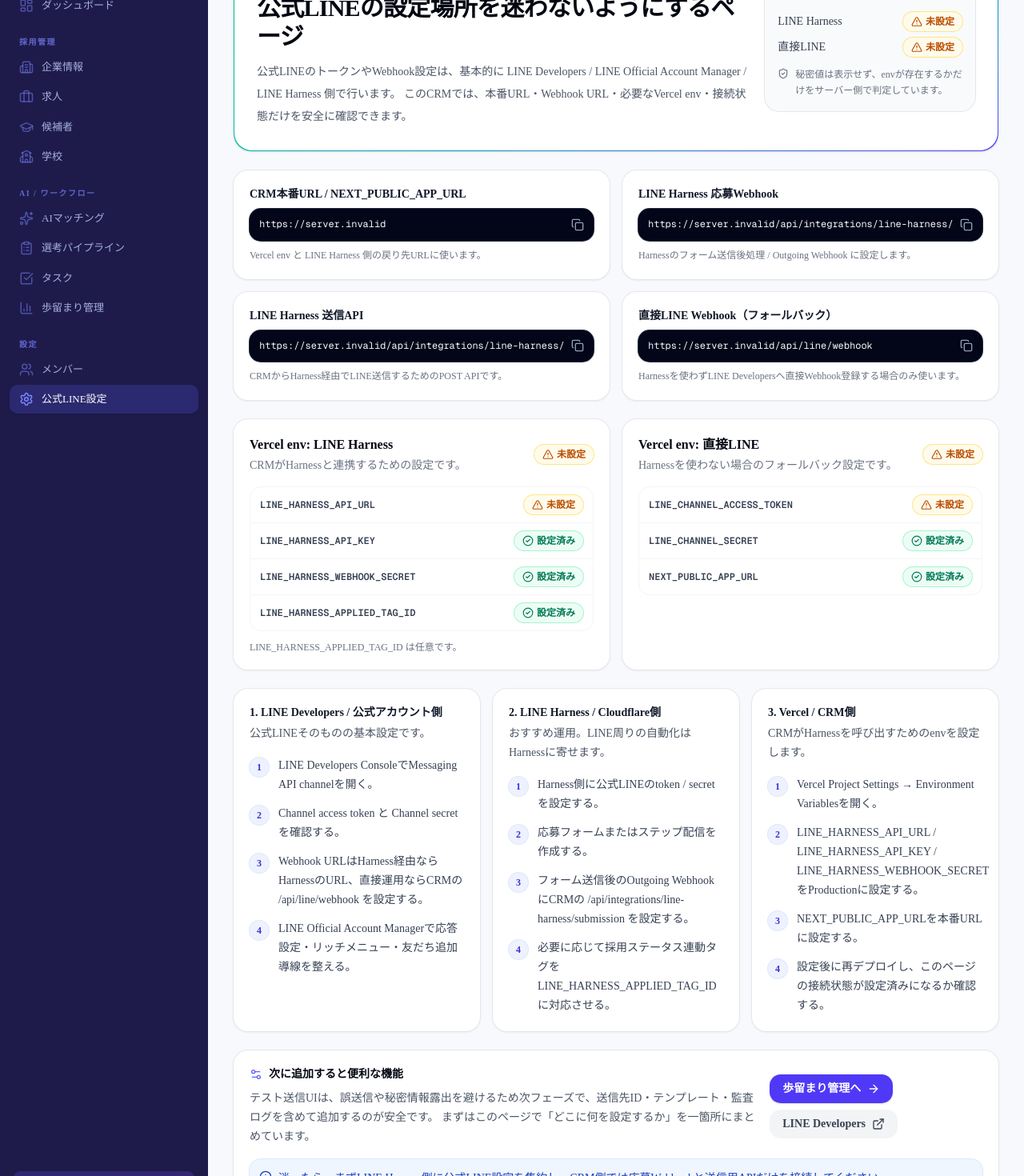
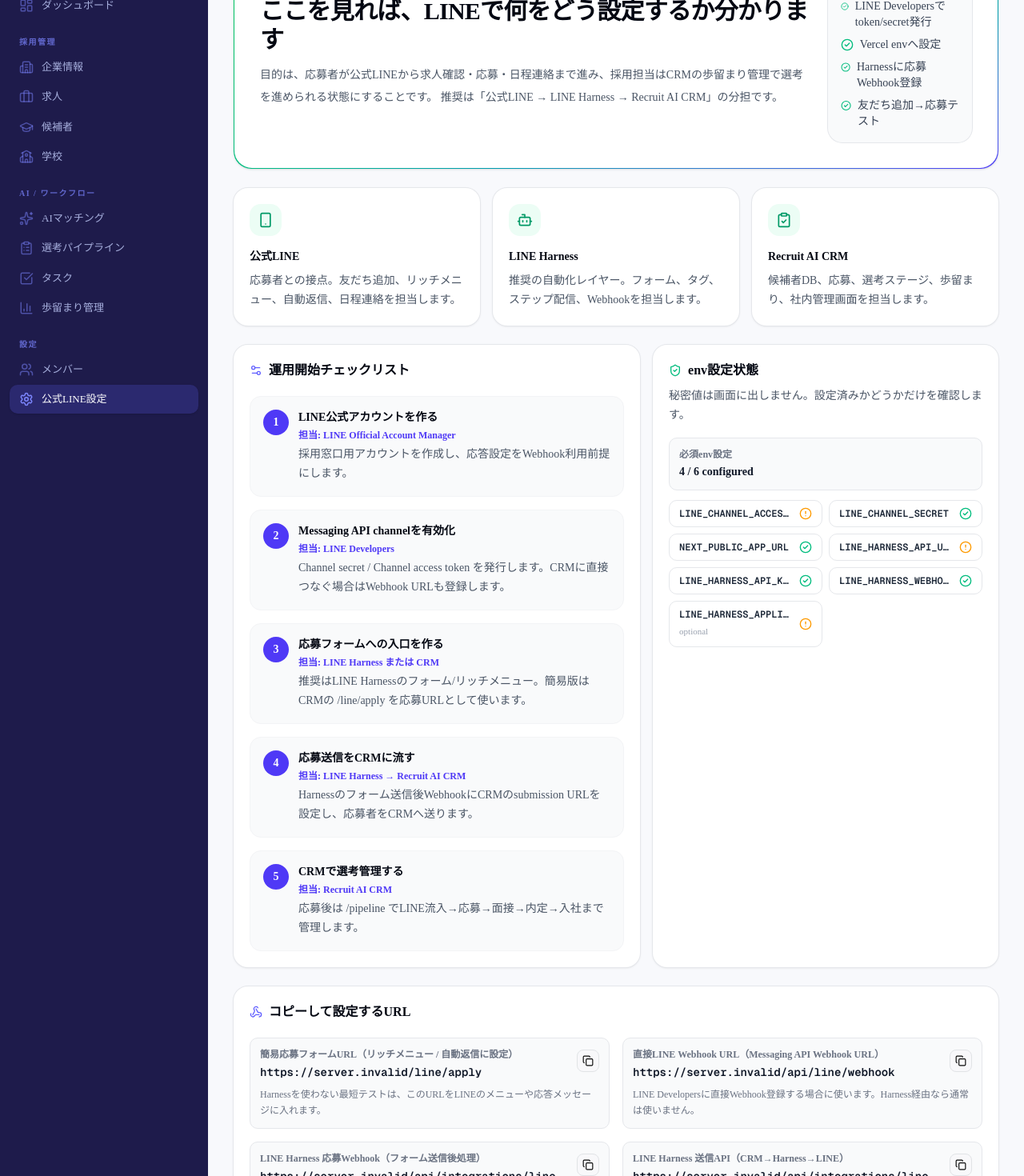
Before and after one commit to Rio2Ryo/recruit-ai-crm, a Next.js app: page /settings/line in a window 1280 px wide. Shown: the part 160-1630 px from the top of the page at 80% size. Built offline with nearby package versions, Linux system fonts and the light colour scheme; no server answers.

Commit message:
Clarify LINE setup flow

```diff
--- a/src/app/(dashboard)/settings/line/page.tsx
+++ b/src/app/(dashboard)/settings/line/page.tsx
@@ -1,124 +1,75 @@
 import Link from "next/link";
-import { Header } from "@/components/layout/header";
 import {
   ArrowRight,
+  Bot,
   CheckCircle2,
-  Copy,
+  ClipboardCheck,
   ExternalLink,
-  Info,
   MessageCircle,
+  MousePointerClick,
+  Send,
   Settings2,
   ShieldCheck,
-  TriangleAlert,
+  Smartphone,
+  Webhook,
 } from "lucide-react";
+import { Header } from "@/components/layout/header";
+import { LineCopyField } from "@/components/settings/line-copy-field";
+import { LineEnvStatus } from "@/components/settings/line-env-status";
 
-const APP_URL =
-  process.env.NEXT_PUBLIC_APP_URL || "https://recruit-ai-crm.vercel.app";
+const APP_URL = process.env.NEXT_PUBLIC_APP_URL || "https://recruit-ai-crm.vercel.app";
 
-const directLineEnv = [
-  "LINE_CHANNEL_ACCESS_TOKEN",
-  "LINE_CHANNEL_SECRET",
-  "NEXT_PUBLIC_APP_URL",
-] as const;
-
-const harnessEnv = [
-  "LINE_HARNESS_API_URL",
-  "LINE_HARNESS_API_KEY",
-  "LINE_HARNESS_WEBHOOK_SECRET",
-  "LINE_HARNESS_APPLIED_TAG_ID",
-] as const;
-
-const endpoints = [
+const setupSteps = [
   {
-    label: "CRM本番URL / NEXT_PUBLIC_APP_URL",
-    value: APP_URL,
-    note: "Vercel env と LINE Harness 側の戻り先URLに使います。",
+    title: "LINE公式アカウントを作る",
+    owner: "LINE Official Account Manager",
+    detail: "採用窓口用アカウントを作成し、応答設定をWebhook利用前提にします。",
   },
   {
-    label: "LINE Harness 応募Webhook",
-    value: `${APP_URL}/api/integrations/line-harness/submission`,
-    note: "Harnessのフォーム送信後処理 / Outgoing Webhook に設定します。",
+    title: "Messaging API channelを有効化",
+    owner: "LINE Developers",
+    detail: "Channel secret / Channel access token を発行します。CRMに直接つなぐ場合はWebhook URLも登録します。",
   },
   {
-    label: "LINE Harness 送信API",
-    value: `${APP_URL}/api/integrations/line-harness/send`,
-    note: "CRMからHarness経由でLINE送信するためのPOST APIです。",
+    title: "応募フォームへの入口を作る",
+    owner: "LINE Harness または CRM",
+    detail: "推奨はLINE Harnessのフォーム/リッチメニュー。簡易版はCRMの /line/apply を応募URLとして使います。",
   },
   {
-    label: "直接LINE Webhook（フォールバック）",
-    value: `${APP_URL}/api/line/webhook`,
-    note: "Harnessを使わずLINE Developersへ直接Webhook登録する場合のみ使います。",
+    title: "応募送信をCRMに流す",
+    owner: "LINE Harness → Recruit AI CRM",
+    detail: "Harnessのフォーム送信後WebhookにCRMのsubmission URLを設定し、応募者をCRMへ送ります。",
+  },
+  {
+    title: "CRMで選考管理する",
+    owner: "Recruit AI CRM",
+    detail: "応募後は /pipeline でLINE流入→応募→面接→内定→入社まで管理します。",
   },
 ];
 
-function isConfigured(name: string) {
-  return Boolean(process.env[name]);
-}
-
-function StatusPill({ configured }: { configured: boolean }) {
-  return (
-    <span
-      className={
-        configured
-          ? "inline-flex items-center gap-1 rounded-full bg-emerald-50 px-2.5 py-1 text-xs font-semibold text-emerald-700 ring-1 ring-emerald-200"
-          : "inline-flex items-center gap-1 rounded-full bg-amber-50 px-2.5 py-1 text-xs font-semibold text-amber-700 ring-1 ring-amber-200"
-      }
-    >
-      {configured ? (
-        <CheckCircle2 className="size-3.5" />
-      ) : (
-        <TriangleAlert className="size-3.5" />
-      )}
-      {configured ? "設定済み" : "未設定"}
-    </span>
-  );
-}
-
-function ConfigValue({ value }: { value: string }) {
-  return (
-    <div className="mt-2 flex items-center gap-2 rounded-xl bg-slate-950 px-3 py-2.5 text-slate-50 ring-1 ring-slate-800">
-      <code className="min-w-0 flex-1 overflow-x-auto whitespace-nowrap text-xs leading-relaxed">
-        {value}
-      </code>
-      <Copy className="size-4 shrink-0 text-slate-400" aria-hidden="true" />
-    </div>
-  );
-}
-
-function StepCard({
-  title,
-  description,
-  steps,
-}: {
-  title: string;
-  description: string;
-  steps: string[];
-}) {
-  return (
-    <div className="rounded-2xl bg-white p-5 ring-1 ring-gray-200 shadow-sm">
-      <h3 className="text-sm font-bold text-gray-900">{title}</h3>
-      <p className="mt-1 text-sm leading-6 text-gray-600">{description}</p>
-      <ol className="mt-4 space-y-3">
-        {steps.map((step, index) => (
-          <li key={step} className="flex gap-3 text-sm leading-6 text-gray-700">
-            <span className="mt-0.5 flex size-6 shrink-0 items-center justify-center rounded-full bg-indigo-50 text-xs font-bold text-indigo-700 ring-1 ring-indigo-100">
-              {index + 1}
-            </span>
-            <span>{step}</span>
-          </li>
-        ))}
-      </ol>
-    </div>
-  );
-}
+const roleCards = [
+  {
+    icon: Smartphone,
+    title: "公式LINE",
+    body: "応募者との接点。友だち追加、リッチメニュー、自動返信、日程連絡を担当します。",
+  },
+  {
+    icon: Bot,
+    title: "LINE Harness",
+    body: "推奨の自動化レイヤー。フォーム、タグ、ステップ配信、Webhookを担当します。",
+  },
+  {
+    icon: ClipboardCheck,
+    title: "Recruit AI CRM",
+    body: "候補者DB、応募、選考ステージ、歩留まり、社内管理画面を担当します。",
+  },
+];
 
 export default function LineSettingsPage() {
-  const directConfigured = directLineEnv.every(isConfigured);
-  const harnessConfigured = [
-    "LINE_HARNESS_API_URL",
-    "LINE_HARNESS_API_KEY",
-    "LINE_HARNESS_WEBHOOK_SECRET",
-  ].every(isConfigured);
+  const lineApplyUrl = `${APP_URL}/line/apply`;
+  const directWebhookUrl = `${APP_URL}/api/line/webhook`;
+  const harnessSubmissionUrl = `${APP_URL}/api/integrations/line-harness/submission`;
+  const harnessSendUrl = `${APP_URL}/api/integrations/line-harness/send`;
 
   return (
     <div className="min-h-screen">
@@ -126,140 +77,142 @@
 
       <main className="px-4 py-6 sm:px-6 lg:px-8">
         <div className="mx-auto max-w-6xl space-y-6">
-          <section className="overflow-hidden rounded-3xl bg-gradient-to-br from-emerald-500 via-teal-500 to-indigo-600 p-[1px] shadow-sm">
-            <div className="rounded-3xl bg-white p-6 sm:p-7">
-              <div className="flex flex-col gap-5 lg:flex-row lg:items-center lg:justify-between">
-                <div>
+          <section className="rounded-3xl bg-gradient-to-br from-[#06c755] via-emerald-500 to-indigo-600 p-[1px] shadow-sm">
+            <div className="rounded-3xl bg-white p-6 sm:p-8">
+              <div className="flex flex-col gap-6 lg:flex-row lg:items-start lg:justify-between">
+                <div className="max-w-3xl">
                   <div className="inline-flex items-center gap-2 rounded-full bg-emerald-50 px-3 py-1 text-xs font-bold text-emerald-700 ring-1 ring-emerald-200">
                     <MessageCircle className="size-3.5" />
-                    推奨: LINE Harness 経由
+                    LINE応募導線セットアップ
                   </div>
                   <h1 className="mt-4 text-2xl font-bold tracking-tight text-gray-950 sm:text-3xl">
-                    公式LINEの設定場所を迷わないようにするページ
+                    ここを見れば、LINEで何をどう設定するか分かります
                   </h1>
-                  <p className="mt-3 max-w-3xl text-sm leading-7 text-gray-600">
-                    公式LINEのトークンやWebhook設定は、基本的に LINE Developers / LINE Official Account Manager / LINE Harness 側で行います。
-                    このCRMでは、本番URL・Webhook URL・必要なVercel env・接続状態だけを安全に確認できます。
+                  <p className="mt-3 text-sm leading-7 text-gray-600">
+                    目的は、応募者が公式LINEから求人確認・応募・日程連絡まで進み、採用担当はCRMの歩留まり管理で選考を進められる状態にすることです。
+                    推奨は「公式LINE → LINE Harness → Recruit AI CRM」の分担です。
                   </p>
                 </div>
                 <div className="rounded-2xl bg-gray-50 p-4 ring-1 ring-gray-200 lg:w-80">
-                  <p className="text-xs font-semibold uppercase tracking-[0.16em] text-gray-500">
-                    接続状態
-                  </p>
-                  <div className="mt-3 space-y-2">
-                    <div className="flex items-center justify-between gap-3">
-                      <span className="text-sm font-medium text-gray-700">LINE Harness</span>
-                      <StatusPill configured={harnessConfigured} />
-                    </div>
-                    <div className="flex items-center justify-between gap-3">
-                      <span className="text-sm font-medium text-gray-700">直接LINE</span>
-                      <StatusPill configured={directConfigured} />
-                    </div>
-                  </div>
-                  <p className="mt-3 flex gap-2 text-xs leading-5 text-gray-500">
-                    <ShieldCheck className="mt-0.5 size-3.5 shrink-0" />
-                    秘密値は表示せず、envが存在するかだけをサーバー側で判定しています。
-                  </p>
+                  <p className="text-xs font-semibold uppercase tracking-[0.16em] text-gray-500">今やること</p>
+                  <ol className="mt-3 space-y-2 text-sm text-gray-700">
+                    <li className="flex gap-2"><CheckCircle2 className="mt-0.5 size-4 text-emerald-500" />LINE Developersでtoken/secret発行</li>
+                    <li className="flex gap-2"><CheckCircle2 className="mt-0.5 size-4 text-emerald-500" />Vercel envへ設定</li>
+                    <li className="flex gap-2"><CheckCircle2 className="mt-0.5 size-4 text-emerald-500" />Harnessに応募Webhook登録</li>
+                    <li className="flex gap-2"><CheckCircle2 className="mt-0.5 size-4 text-emerald-500" />友だち追加→応募テスト</li>
+                  </ol>
                 </div>
               </div>
             </div>
           </section>
 
-          <section className="grid gap-4 lg:grid-cols-2">
-            {endpoints.map((endpoint) => (
-              <div key={endpoint.label} className="rounded-2xl bg-white p-5 ring-1 ring-gray-200 shadow-sm">
-                <p className="text-sm font-bold text-gray-900">{endpoint.label}</p>
-                <ConfigValue value={endpoint.value} />
-                <p className="mt-2 text-xs leading-5 text-gray-500">{endpoint.note}</p>
+          <section className="grid gap-4 md:grid-cols-3">
+            {roleCards.map((card) => {
+              const Icon = card.icon;
+              return (
+                <div key={card.title} className="rounded-2xl bg-white p-5 ring-1 ring-gray-200 shadow-sm">
+                  <div className="flex size-10 items-center justify-center rounded-xl bg-emerald-50 text-emerald-600">
+                    <Icon className="size-5" />
+                  </div>
+                  <h2 className="mt-4 text-sm font-bold text-gray-950">{card.title}</h2>
+                  <p className="mt-2 text-sm leading-6 text-gray-600">{card.body}</p>
+                </div>
+              );
+            })}
+          </section>
+
+          <section className="grid gap-4 lg:grid-cols-[1fr_0.85fr]">
+            <div className="rounded-2xl bg-white p-5 ring-1 ring-gray-200 shadow-sm">
+              <div className="flex items-center gap-2">
+                <Settings2 className="size-4 text-indigo-500" />
+                <h2 className="text-base font-bold text-gray-950">運用開始チェックリスト</h2>
               </div>
-            ))}
+              <div className="mt-5 space-y-4">
+                {setupSteps.map((step, index) => (
+                  <div key={step.title} className="flex gap-3 rounded-xl border border-gray-100 bg-gray-50 p-4">
+                    <div className="flex size-8 shrink-0 items-center justify-center rounded-full bg-indigo-600 text-sm font-bold text-white">
+                      {index + 1}
+                    </div>
+                    <div>
+                      <p className="text-sm font-bold text-gray-950">{step.title}</p>
+                      <p className="mt-1 text-xs font-semibold text-indigo-600">担当: {step.owner}</p>
+                      <p className="mt-1 text-sm leading-6 text-gray-600">{step.detail}</p>
+                    </div>
+                  </div>
+                ))}
+              </div>
+            </div>
+
+            <div className="rounded-2xl bg-white p-5 ring-1 ring-gray-200 shadow-sm">
+              <div className="flex items-center gap-2">
+                <ShieldCheck className="size-4 text-emerald-500" />
+                <h2 className="text-base font-bold text-gray-950">env設定状態</h2>
+              </div>
+              <p className="mt-2 text-sm leading-6 text-gray-600">
+                秘密値は画面に出しません。設定済みかどうかだけを確認します。
+              </p>
+              <div className="mt-4">
+                <LineEnvStatus />
+              </div>
+            </div>
+          </section>
+
+          <section className="rounded-2xl bg-white p-5 ring-1 ring-gray-200 shadow-sm">
+            <div className="flex items-center gap-2">
+              <Webhook className="size-4 text-indigo-500" />
+              <h2 className="text-base font-bold text-gray-950">コピーして設定するURL</h2>
+            </div>
+            <div className="mt-5 grid gap-4 lg:grid-cols-2">
+              <LineCopyField
+                label="簡易応募フォームURL（リッチメニュー / 自動返信に設定）"
+                value={lineApplyUrl}
+                helper="Harnessを使わない最短テストは、このURLをLINEのメニューや応答メッセージに入れます。"
+              />
+              <LineCopyField
+                label="直接LINE Webhook URL（Messaging API Webhook URL）"
+                value={directWebhookUrl}
+                helper="LINE Developersに直接Webhook登録する場合に使います。Harness経由なら通常は使いません。"
+              />
+              <LineCopyField
+                label="LINE Harness 応募Webhook（フォーム送信後処理）"
+                value={harnessSubmissionUrl}
+                helper="Harnessのフォーム送信後Webhook / Outgoing Webhookに設定します。"
+              />
+              <LineCopyField
+                label="LINE Harness 送信API（CRM→Harness→LINE）"
+                value={harnessSendUrl}
+                helper="候補者へのLINE送信をCRM側から行う場合のサーバーAPIです。"
+              />
+            </div>
           </section>
 
           <section className="grid gap-4 lg:grid-cols-2">
             <div className="rounded-2xl bg-white p-5 ring-1 ring-gray-200 shadow-sm">
-              <div className="flex items-center justify-between gap-3">
-                <div>
-                  <h2 className="text-base font-bold text-gray-950">Vercel env: LINE Harness</h2>
-                  <p className="mt-1 text-sm text-gray-500">CRMがHarnessと連携するための設定です。</p>
-                </div>
-                <StatusPill configured={harnessConfigured} />
+              <div className="flex items-center gap-2">
+                <MousePointerClick className="size-4 text-emerald-500" />
+                <h2 className="text-base font-bold text-gray-950">最短テスト手順</h2>
               </div>
-              <div className="mt-4 divide-y divide-gray-100 rounded-xl border border-gray-100">
-                {harnessEnv.map((name) => (
-                  <div key={name} className="flex items-center justify-between gap-3 px-3 py-2.5">
-                    <code className="text-xs font-semibold text-gray-700">{name}</code>
-                    <StatusPill configured={name === "LINE_HARNESS_APPLIED_TAG_ID" ? true : isConfigured(name)} />
-                  </div>
-                ))}
-              </div>
-              <p className="mt-3 text-xs text-gray-500">LINE_HARNESS_APPLIED_TAG_ID は任意です。</p>
+              <ol className="mt-4 space-y-3 text-sm leading-6 text-gray-700">
+                <li>1. LINE DevelopersでWebhook URLに <code className="rounded bg-gray-100 px-1 py-0.5">/api/line/webhook</code> を登録。</li>
+                <li>2. Vercel envに <code className="rounded bg-gray-100 px-1 py-0.5">LINE_CHANNEL_ACCESS_TOKEN</code> と <code className="rounded bg-gray-100 px-1 py-0.5">LINE_CHANNEL_SECRET</code> を設定。</li>
+                <li>3. 公式LINEを友だち追加し、「応募」または「求人」と送信。</li>
+                <li>4. 返信された応募フォームからテスト応募。</li>
+                <li>5. 本運用ではHarnessのフォームWebhookを <code className="rounded bg-gray-100 px-1 py-0.5">submission</code> URLへ切り替える。</li>
+              </ol>
             </div>
 
             <div className="rounded-2xl bg-white p-5 ring-1 ring-gray-200 shadow-sm">
-              <div className="flex items-center justify-between gap-3">
-                <div>
-                  <h2 className="text-base font-bold text-gray-950">Vercel env: 直接LINE</h2>
-                  <p className="mt-1 text-sm text-gray-500">Harnessを使わない場合のフォールバック設定です。</p>
-                </div>
-                <StatusPill configured={directConfigured} />
+              <div className="flex items-center gap-2">
+                <Send className="size-4 text-indigo-500" />
+                <h2 className="text-base font-bold text-gray-950">この画面の次に作るべき機能</h2>
               </div>
-              <div className="mt-4 divide-y divide-gray-100 rounded-xl border border-gray-100">
-                {directLineEnv.map((name) => (
-                  <div key={name} className="flex items-center justify-between gap-3 px-3 py-2.5">
-                    <code className="text-xs font-semibold text-gray-700">{name}</code>
-                    <StatusPill configured={isConfigured(name)} />
-                  </div>
-                ))}
-              </div>
-            </div>
-          </section>
-
-          <section className="grid gap-4 xl:grid-cols-3">
-            <StepCard
-              title="1. LINE Developers / 公式アカウント側"
-              description="公式LINEそのものの基本設定です。"
-              steps={[
-                "LINE Developers ConsoleでMessaging API channelを開く。",
-                "Channel access token と Channel secret を確認する。",
-                "Webhook URLはHarness経由ならHarnessのURL、直接運用ならCRMの /api/line/webhook を設定する。",
-                "LINE Official Account Managerで応答設定・リッチメニュー・友だち追加導線を整える。",
-              ]}
-            />
-            <StepCard
-              title="2. LINE Harness / Cloudflare側"
-              description="おすすめ運用。LINE周りの自動化はHarnessに寄せます。"
-              steps={[
-                "Harness側に公式LINEのtoken / secretを設定する。",
-                "応募フォームまたはステップ配信を作成する。",
-                "フォーム送信後のOutgoing WebhookにCRMの /api/integrations/line-harness/submission を設定する。",
-                "必要に応じて採用ステータス連動タグをLINE_HARNESS_APPLIED_TAG_IDに対応させる。",
-              ]}
-            />
-            <StepCard
-              title="3. Vercel / CRM側"
-              description="CRMがHarnessを呼び出すためのenvを設定します。"
-              steps={[
-                "Vercel Project Settings → Environment Variablesを開く。",
-                "LINE_HARNESS_API_URL / LINE_HARNESS_API_KEY / LINE_HARNESS_WEBHOOK_SECRETをProductionに設定する。",
-                "NEXT_PUBLIC_APP_URLを本番URLに設定する。",
-                "設定後に再デプロイし、このページの接続状態が設定済みになるか確認する。",
-              ]}
-            />
-          </section>
-
-          <section className="rounded-2xl bg-white p-5 ring-1 ring-gray-200 shadow-sm">
-            <div className="flex flex-col gap-4 lg:flex-row lg:items-center lg:justify-between">
-              <div>
-                <div className="flex items-center gap-2 text-sm font-bold text-gray-950">
-                  <Settings2 className="size-4 text-indigo-500" />
-                  次に追加すると便利な機能
-                </div>
-                <p className="mt-2 max-w-3xl text-sm leading-6 text-gray-600">
-                  テスト送信UIは、誤送信や秘密情報露出を避けるため次フェーズで、送信先ID・テンプレート・監査ログを含めて追加するのが安全です。
-                  まずはこのページで「どこに何を設定するか」を一箇所にまとめています。
-                </p>
-              </div>
-              <div className="flex flex-wrap gap-2">
+              <ul className="mt-4 space-y-3 text-sm leading-6 text-gray-700">
+                <li>・応募WebhookをDBの Student / Application に永続化する</li>
+                <li>・/pipeline をデモデータではなくDBから表示する</li>
+                <li>・候補者カードからLINEメッセージ送信できるようにする</li>
+                <li>・ステージ変更時にHarnessのタグ/metadataを更新する</li>
+              </ul>
+              <div className="mt-5 flex flex-wrap gap-2">
                 <Link
                   href="/pipeline"
                   className="inline-flex items-center gap-2 rounded-xl bg-indigo-600 px-4 py-2 text-sm font-semibold text-white shadow-sm transition hover:bg-indigo-700"
@@ -278,12 +231,6 @@
                 </a>
               </div>
             </div>
-            <div className="mt-4 flex gap-2 rounded-xl bg-blue-50 p-3 text-sm leading-6 text-blue-800 ring-1 ring-blue-100">
-              <Info className="mt-0.5 size-4 shrink-0" />
-              <p>
-                迷ったら、まずLINE Harness側に公式LINE設定を集約し、CRM側では応募Webhookと送信用APIだけを接続してください。
-              </p>
-            </div>
           </section>
         </div>
       </main>
```
